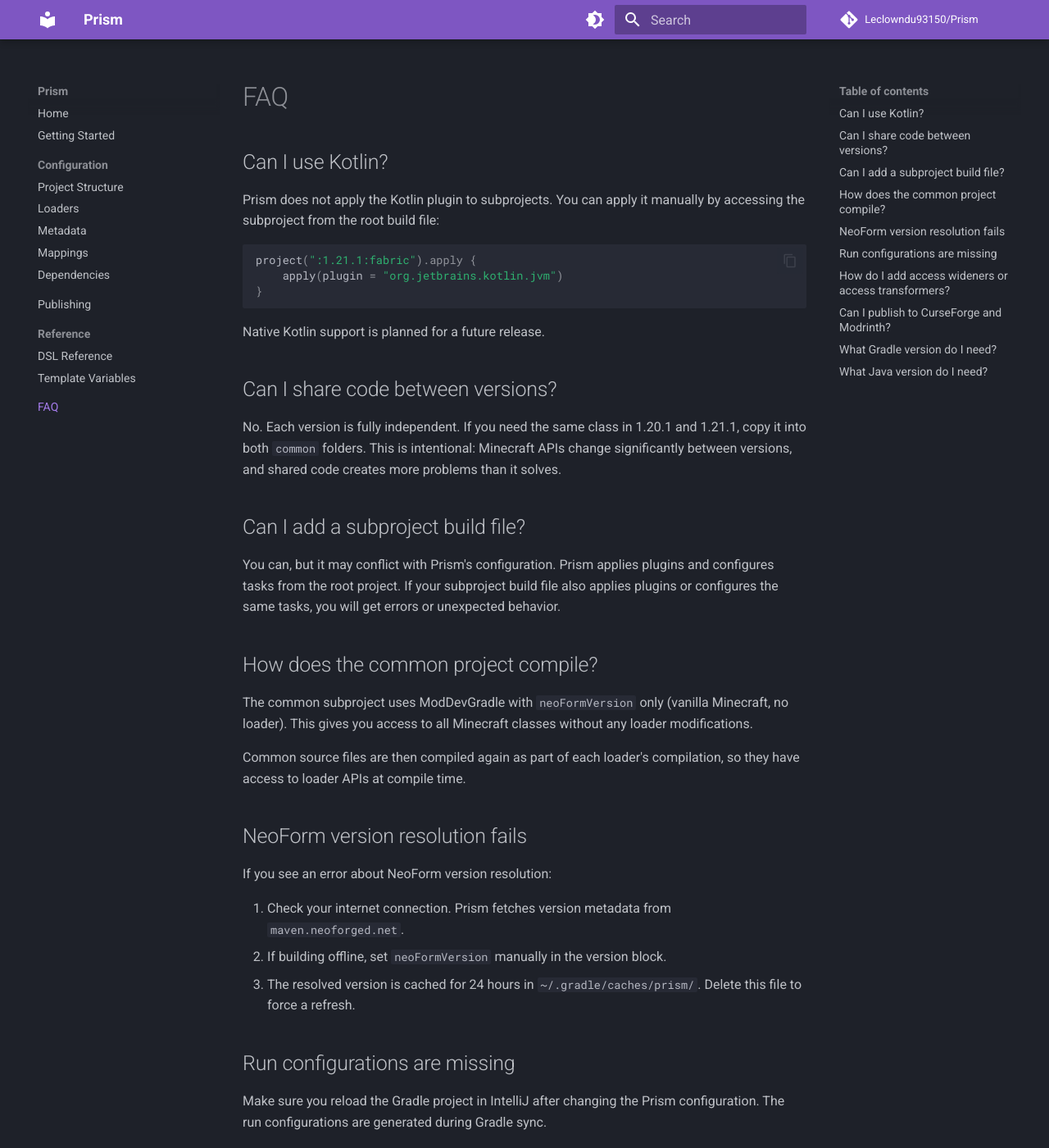
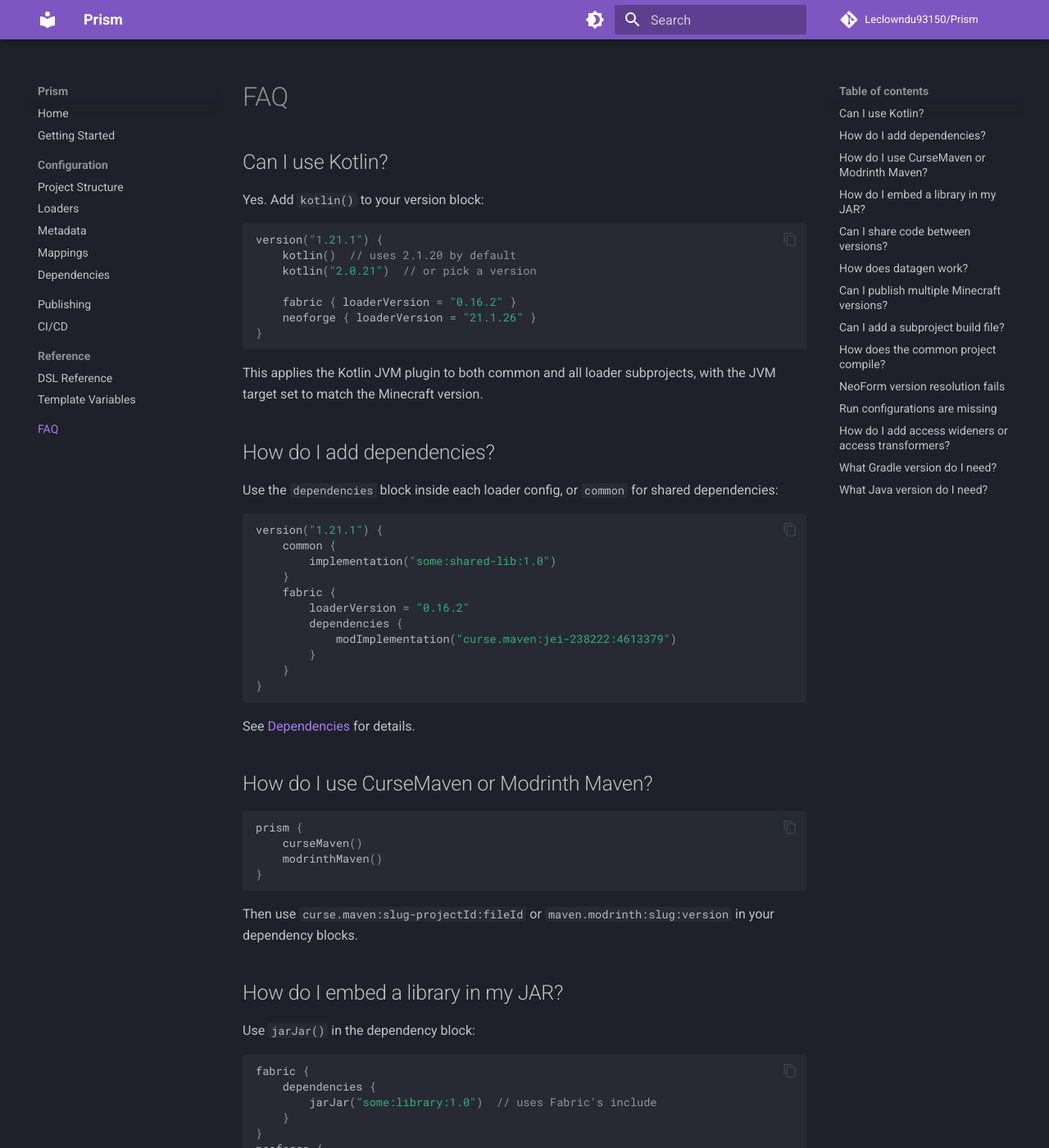
Before and after one commit to Leclowndu93150/Prism, an MkDocs documentation site: the page built from docs/faq.md, in a window 1280 px wide and 1400 px high. Shown: the whole window at 82% size. Built offline with MkDocs 1.6.1 and Material for MkDocs 9.7.7, drawn with Linux system fonts in a browser that asks for light colours; comment, search, counter and statistics services are not loaded; some of the changed text lies outside the part shown.

Commit message:
Add Kotlin, dependency DSL, JiJ, version ranges, CI docs
New features:
- kotlin() in version block applies Kotlin JVM to all subprojects
- Per-loader dependencies { } block with modImplementation, jarJar, etc.
- Common dependency block for shared deps across loaders
- jarJar() maps to Fabric include and NeoForge/Forge jarJar
- minecraftVersions() for multi-version publishing
- Mixin config auto-detection utility
- CI/CD documentation with GitHub Actions workflows

Updated README and all documentation pages.

````diff
--- a/docs/configuration/dependencies.md
+++ b/docs/configuration/dependencies.md
@@ -7,43 +7,108 @@ Prism automatically adds the following to the common subproject:
 - `org.spongepowered:mixin:0.8.5` (compileOnly)
 - `io.github.llamalad7:mixinextras-common:0.3.5` (compileOnly + annotation processor)
 
-For Fabric subprojects:
+For Fabric, Minecraft, Fabric Loader, and optionally Fabric API are added automatically.
 
-- `com.mojang:minecraft:{mcVersion}`
-- `net.fabricmc:fabric-loader:{loaderVersion}`
-- `net.fabricmc.fabric-api:fabric-api:{apiVersion}` (if `fabricApi()` is called)
+For NeoForge and Forge, the loader handles Minecraft and loader dependencies through the extension.
 
-For NeoForge and Forge subprojects, the loader handles Minecraft and loader dependencies through the extension.
+## Common dependencies
 
-## Adding custom dependencies
-
-Since subprojects have no build files, you add custom dependencies from the root `build.gradle.kts` by accessing the subproject directly:
+Dependencies shared across all loaders for a version:
 
 ```kotlin
-// After the prism {} block
-subprojects {
-    afterEvaluate {
-        if (path.contains("common")) {
-            dependencies {
-                add("implementation", "some:common-library:1.0")
-            }
-        }
+version("1.21.1") {
+    common {
+        implementation("some:shared-library:1.0")
+        compileOnly("some:api:2.0")
+    }
+
+    fabric { loaderVersion = "0.16.2" }
+    neoforge { loaderVersion = "21.1.26" }
+}
+```
+
+Common dependencies are added to the common subproject's configurations and are available to all loader subprojects through the source wiring.
+
+## Per-loader dependencies
+
+Each loader has its own `dependencies` block:
+
+```kotlin
+fabric {
+    loaderVersion = "0.16.2"
+    fabricApi("0.102.1")
+
+    dependencies {
+        modImplementation("curse.maven:jei-238222:4613379")
+        modCompileOnly("modrinth:sodium:0.5.3")
+        jarJar("some:library:[1.0,2.0)")
+    }
+}
+
+neoforge {
+    loaderVersion = "21.1.26"
+
+    dependencies {
+        implementation("curse.maven:jei-238222:4613379")
+        jarJar("some:library:[1.0,2.0)")
     }
 }
 ```
 
-Or target a specific subproject:
+### Available configurations
+
+| Method | Description |
+|--------|-------------|
+| `implementation(dep)` | Compile and runtime dependency |
+| `modImplementation(dep)` | Mod dependency (remapped on Fabric via `modImplementation`) |
+| `compileOnly(dep)` | Compile-time only |
+| `modCompileOnly(dep)` | Mod compile-time only (remapped on Fabric) |
+| `runtimeOnly(dep)` | Runtime only |
+| `modRuntimeOnly(dep)` | Mod runtime only (remapped on Fabric) |
+| `jarJar(dep)` | Embed dependency in output JAR |
+
+For Fabric subprojects, `mod*` variants are mapped to Loom's remapping configurations (`modImplementation`, `modCompileOnly`, etc.). For NeoForge/Forge, they map to standard Gradle configurations since MDG handles remapping differently.
+
+## Jar-in-Jar
+
+The `jarJar()` method embeds a dependency inside your output JAR:
 
 ```kotlin
-project(":1.21.1:fabric").afterEvaluate {
+fabric {
     dependencies {
-        add("modImplementation", "some:fabric-mod:1.0")
+        jarJar("some:library:1.0")
     }
 }
 ```
 
-## Common dependencies flow to loaders
+On Fabric, this maps to Loom's `include` configuration. On NeoForge/Forge, this maps to MDG's `jarJar` configuration.
 
-Dependencies declared on the common subproject's `compileOnly` or `implementation` configurations are available to loader subprojects because the common source is compiled as part of each loader's compilation.
+## Maven repositories
 
-Note that common uses `compileOnly` for its dependency on the loader subprojects. This means the common subproject can reference common APIs, but the actual classes come from the loader's classpath at compile time.
+Prism provides shortcuts for common Minecraft mod repositories:
+
+```kotlin
+prism {
+    curseMaven()      // https://cursemaven.com
+    modrinthMaven()   // https://api.modrinth.com/maven
+    maven("BlameJared", "https://maven.blamejared.com")
+}
+```
+
+These repositories are added to all subprojects.
+
+### CurseMaven dependency format
+
+```
+curse.maven:{slug}-{projectId}:{fileId}
+```
+
+Example: `curse.maven:jei-238222:4613379`
+
+### Modrinth Maven dependency format
+
+```
+maven.modrinth:{slug}:{version}
+```
+
+Example: `maven.modrinth:sodium:mc1.21-0.5.11`
--- a/docs/configuration/loaders.md
+++ b/docs/configuration/loaders.md
@@ -8,7 +8,12 @@ Uses [Fabric Loom](https://github.com/FabricMC/fabric-loom) under the hood.
 version("1.21.1") {
     fabric {
         loaderVersion = "0.16.2"
-        fabricApi("0.102.1")  // optional
+        fabricApi("0.102.1")
+        datagen()
+
+        dependencies {
+            modImplementation("some:fabric-mod:1.0")
+        }
     }
 }
 ```
@@ -17,8 +22,15 @@ version("1.21.1") {
 |-----------------|----------|--------------------------------------|
 | `loaderVersion` | Yes      | Fabric Loader version                |
 | `fabricApi()`   | No       | Adds Fabric API as a dependency      |
+| `datagen()`     | No       | Enables Fabric API datagen run       |
 
-Access wideners are automatically picked up from `common/src/main/resources/{modId}.accesswidener`.
+Access wideners are picked up from `common/src/main/resources/{modId}.accesswidener`.
+
+### Datagen
+
+When `datagen()` is called and Fabric API is present, Prism creates a `datagen` run configuration that uses Fabric API's datagen system. Generated resources output to `src/main/generated` and are automatically added to the source set.
+
+Run configurations generated: `client`, `server`, and optionally `datagen`.
 
 ## NeoForge
 
@@ -28,7 +40,12 @@ Uses [ModDevGradle](https://github.com/neoforged/ModDevGradle) under the hood.
 version("1.21.1") {
     neoforge {
         loaderVersion = "21.1.26"
-        loaderVersionRange = "[4,)"  // optional, for mods.toml
+        loaderVersionRange = "[4,)"
+
+        dependencies {
+            implementation("some:neoforge-mod:1.0")
+            jarJar("some:library:[1.0,2.0)")
+        }
     }
 }
 ```
@@ -38,9 +55,16 @@ version("1.21.1") {
 | `loaderVersion`       | Yes      | NeoForge version                         |
 | `loaderVersionRange`  | No       | Version range for template expansion     |
 
-Access transformers are picked up from `common/src/main/resources/META-INF/accesstransformer.cfg`.
+Access transformers are picked up from both `common/src/main/resources/META-INF/accesstransformer.cfg` and the loader's own resources.
 
-Run configurations generated: `client`, `server`, `data`.
+### Datagen
+
+Prism detects the Minecraft version and configures datagen accordingly:
+
+- **1.21.3 and older**: Single `data` run
+- **1.21.4 and newer**: Split `clientData` and `serverData` runs
+
+Generated resources output to `src/generated/resources` and are automatically added to the source set.
 
 ## Forge (Legacy)
 
@@ -50,7 +74,11 @@ Uses [ModDevGradle Legacy](https://github.com/neoforged/ModDevGradle) for Forge
 version("1.20.1") {
     forge {
         loaderVersion = "47.2.0"
-        loaderVersionRange = "[47,)"  // optional
+        loaderVersionRange = "[47,)"
+
+        dependencies {
+            implementation("some:forge-mod:1.0")
+        }
     }
 }
 ```
@@ -60,21 +88,25 @@ version("1.20.1") {
 | `loaderVersion`       | Yes      | Forge version (without MC prefix)        |
 | `loaderVersionRange`  | No       | Version range for template expansion     |
 
-The version string passed to MDG Legacy is `{mcVersion}-{loaderVersion}`, so `1.20.1-47.2.0`.
+The version string passed to MDG Legacy is `{mcVersion}-{loaderVersion}`, e.g. `1.20.1-47.2.0`.
 
 Run configurations generated: `client`, `server`, `data`.
 
-## Adding dependencies per loader
+## Kotlin support
 
-Add dependencies in each loader's `build.gradle.kts` ... wait, there are no subproject build files. Dependencies specific to a loader should be added to the common subproject's configurations or through the Prism DSL (not yet supported for arbitrary deps).
-
-For now, if you need loader-specific dependencies beyond the built-in ones, you can access the subproject directly:
+Enable Kotlin for all subprojects of a version:
 
 ```kotlin
-// In root build.gradle.kts, after the prism block:
-project(":1.21.1:fabric").afterEvaluate {
-    dependencies {
-        add("modImplementation", "some:mod:1.0")
-    }
+version("1.21.1") {
+    kotlin()  // uses Kotlin 2.1.20 by default
+    // or
+    kotlin("2.0.21")  // specific version
+
+    fabric { loaderVersion = "0.16.2" }
+    neoforge { loaderVersion = "21.1.26" }
 }
 ```
+
+This applies `org.jetbrains.kotlin.jvm` to both the common and all loader subprojects, and configures the JVM target to match the Minecraft version's Java requirement.
+
+The Kotlin plugin must be resolvable from your `pluginManagement` repositories.
--- a/docs/faq.md
+++ b/docs/faq.md
@@ -2,33 +2,109 @@
 
 ## Can I use Kotlin?
 
-Prism does not apply the Kotlin plugin to subprojects. You can apply it manually by accessing the subproject from the root build file:
+Yes. Add `kotlin()` to your version block:
 
 ```kotlin
-project(":1.21.1:fabric").apply {
-    apply(plugin = "org.jetbrains.kotlin.jvm")
+version("1.21.1") {
+    kotlin()  // uses 2.1.20 by default
+    kotlin("2.0.21")  // or pick a version
+
+    fabric { loaderVersion = "0.16.2" }
+    neoforge { loaderVersion = "21.1.26" }
 }
 ```
 
-Native Kotlin support is planned for a future release.
+This applies the Kotlin JVM plugin to both common and all loader subprojects, with the JVM target set to match the Minecraft version.
+
+## How do I add dependencies?
+
+Use the `dependencies` block inside each loader config, or `common` for shared dependencies:
+
+```kotlin
+version("1.21.1") {
+    common {
+        implementation("some:shared-lib:1.0")
+    }
+    fabric {
+        loaderVersion = "0.16.2"
+        dependencies {
+            modImplementation("curse.maven:jei-238222:4613379")
+        }
+    }
+}
+```
+
+See [Dependencies](configuration/dependencies.md) for details.
+
+## How do I use CurseMaven or Modrinth Maven?
+
+```kotlin
+prism {
+    curseMaven()
+    modrinthMaven()
+}
+```
+
+Then use `curse.maven:slug-projectId:fileId` or `maven.modrinth:slug:version` in your dependency blocks.
+
+## How do I embed a library in my JAR?
+
+Use `jarJar()` in the dependency block:
+
+```kotlin
+fabric {
+    dependencies {
+        jarJar("some:library:1.0")  // uses Fabric's include
+    }
+}
+neoforge {
+    dependencies {
+        jarJar("some:library:[1.0,2.0)")  // uses NeoForge's jarJar
+    }
+}
+```
 
 ## Can I share code between versions?
 
 No. Each version is fully independent. If you need the same class in 1.20.1 and 1.21.1, copy it into both `common` folders. This is intentional: Minecraft APIs change significantly between versions, and shared code creates more problems than it solves.
 
+## How does datagen work?
+
+**Fabric**: Call `datagen()` in your fabric config. Requires Fabric API. Creates a datagen run using Fabric API's system properties. Output goes to `src/main/generated`.
+
+**NeoForge**: Prism auto-detects the Minecraft version:
+
+- 1.21.3 and older: creates a single `data` run
+- 1.21.4 and newer: creates split `clientData` and `serverData` runs
+
+Output goes to `src/generated/resources`.
+
+**Forge**: Creates a `data` run. Output goes to `src/generated/resources`.
+
+## Can I publish multiple Minecraft versions?
+
+Yes. Use `minecraftVersions()` in the version block to list all compatible versions:
+
+```kotlin
+version("1.21.1") {
+    minecraftVersions("1.21", "1.21.1")
+    // ...
+}
+```
+
+When publishing, all listed versions will be added to CurseForge and Modrinth.
+
 ## Can I add a subproject build file?
 
-You can, but it may conflict with Prism's configuration. Prism applies plugins and configures tasks from the root project. If your subproject build file also applies plugins or configures the same tasks, you will get errors or unexpected behavior.
+You can, but it may conflict with Prism's configuration. Prism configures everything from the root project. If your subproject build file also applies plugins or configures the same tasks, you will get errors.
 
 ## How does the common project compile?
 
-The common subproject uses ModDevGradle with `neoFormVersion` only (vanilla Minecraft, no loader). This gives you access to all Minecraft classes without any loader modifications.
+The common subproject uses ModDevGradle with `neoFormVersion` only (vanilla Minecraft, no loader). This gives you access to all Minecraft classes without loader modifications.
 
-Common source files are then compiled again as part of each loader's compilation, so they have access to loader APIs at compile time.
+Common source files are compiled again as part of each loader's compilation, so they have access to loader APIs at compile time.
 
 ## NeoForm version resolution fails
-
-If you see an error about NeoForm version resolution:
 
 1. Check your internet connection. Prism fetches version metadata from `maven.neoforged.net`.
 2. If building offline, set `neoFormVersion` manually in the version block.
@@ -36,27 +112,17 @@ If you see an error about NeoForm version resolution:
 
 ## Run configurations are missing
 
-Make sure you reload the Gradle project in IntelliJ after changing the Prism configuration. The run configurations are generated during Gradle sync.
-
-For Fabric, run configs are generated when `ideConfigGenerated(true)` is set, which Prism does automatically.
-
-For NeoForge and Forge, ModDevGradle generates run configs for all declared runs.
+Reload the Gradle project in IntelliJ after changing the Prism configuration. Run configurations are generated during Gradle sync.
 
 ## How do I add access wideners or access transformers?
 
 **Access wideners** (Fabric): Place `{modId}.accesswidener` in `versions/{mc}/common/src/main/resources/`.
 
-**Access transformers** (NeoForge/Forge): Place `accesstransformer.cfg` in `versions/{mc}/common/src/main/resources/META-INF/`.
-
-Prism detects these files automatically and configures the loader plugins.
-
-## Can I publish to CurseForge and Modrinth?
-
-Yes. See [Publishing](publishing.md). Prism wraps mod-publish-plugin and configures it for each loader subproject.
+**Access transformers** (NeoForge/Forge): Place `accesstransformer.cfg` in `versions/{mc}/common/src/main/resources/META-INF/` or in the loader's own `src/main/resources/META-INF/`. Both locations are checked.
 
 ## What Gradle version do I need?
 
-Gradle 8.8 or newer. Gradle 9.x is recommended. This is a requirement from ModDevGradle.
+Gradle 8.8 or newer. Gradle 9.x is recommended.
 
 ## What Java version do I need?
 
@@ -69,4 +135,4 @@ JDK 21. Prism auto-detects the target Java version per Minecraft version:
 | 1.18.x - 1.20.x | 17 |
 | 1.21.x and newer | 21 |
 
-You can override this with `javaVersion` in the version block.
+Override with `javaVersion` in the version block.
--- a/mkdocs.yml
+++ b/mkdocs.yml
@@ -35,6 +35,7 @@ nav:
     - Mappings: configuration/mappings.md
     - Dependencies: configuration/dependencies.md
   - Publishing: publishing.md
+  - CI/CD: ci.md
   - Reference:
     - DSL Reference: reference/dsl.md
     - Template Variables: reference/template-variables.md
````
Also changed, not shown: README.md (+38 -2 lines), docs/ci.md (added, +83 -0 lines), docs/index.md (+13 -11 lines), docs/reference/dsl.md (+43 -1 lines), 10 other files.
